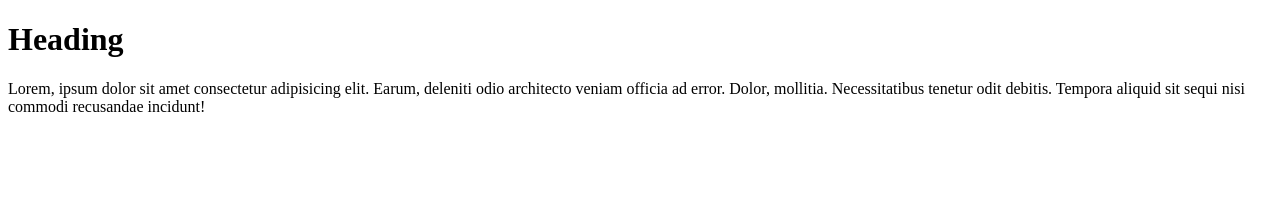
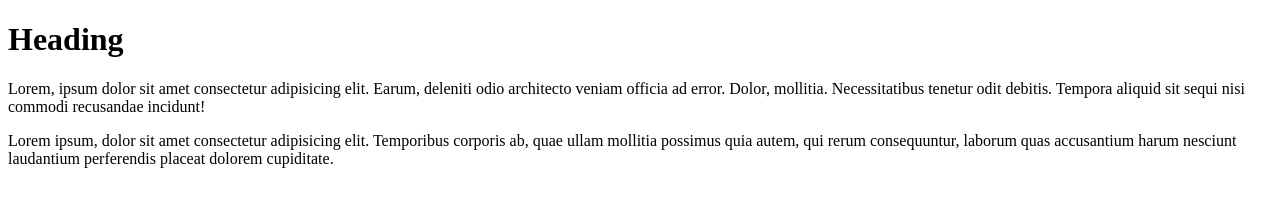
Before and after one commit to exson2/qwe, a plain HTML site: page index.html in a window 1280 px wide. Drawn offline with Linux system fonts and the light colour scheme.

Commit message:
Added new para

```diff
--- a/index.html
+++ b/index.html
@@ -9,6 +9,7 @@
     <main>
         <h1>Heading</h1>
         <p>Lorem, ipsum dolor sit amet consectetur adipisicing elit. Earum, deleniti odio architecto veniam officia ad error. Dolor, mollitia. Necessitatibus tenetur odit debitis. Tempora aliquid sit sequi nisi commodi recusandae incidunt!</p>
+        <p>Lorem ipsum, dolor sit amet consectetur adipisicing elit. Temporibus corporis ab, quae ullam mollitia possimus quia autem, qui rerum consequuntur, laborum quas accusantium harum nesciunt laudantium perferendis placeat dolorem cupiditate.</p>
     </main>
 </body>
 </html>
```
